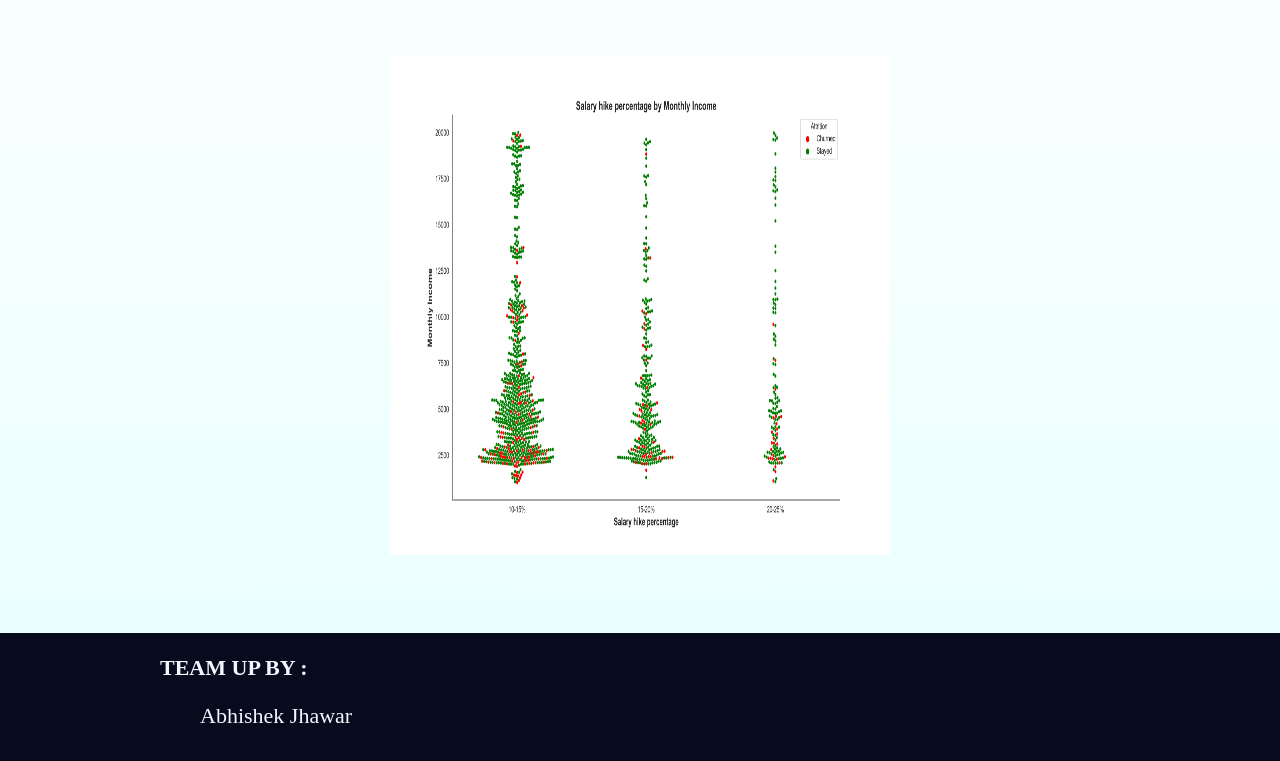
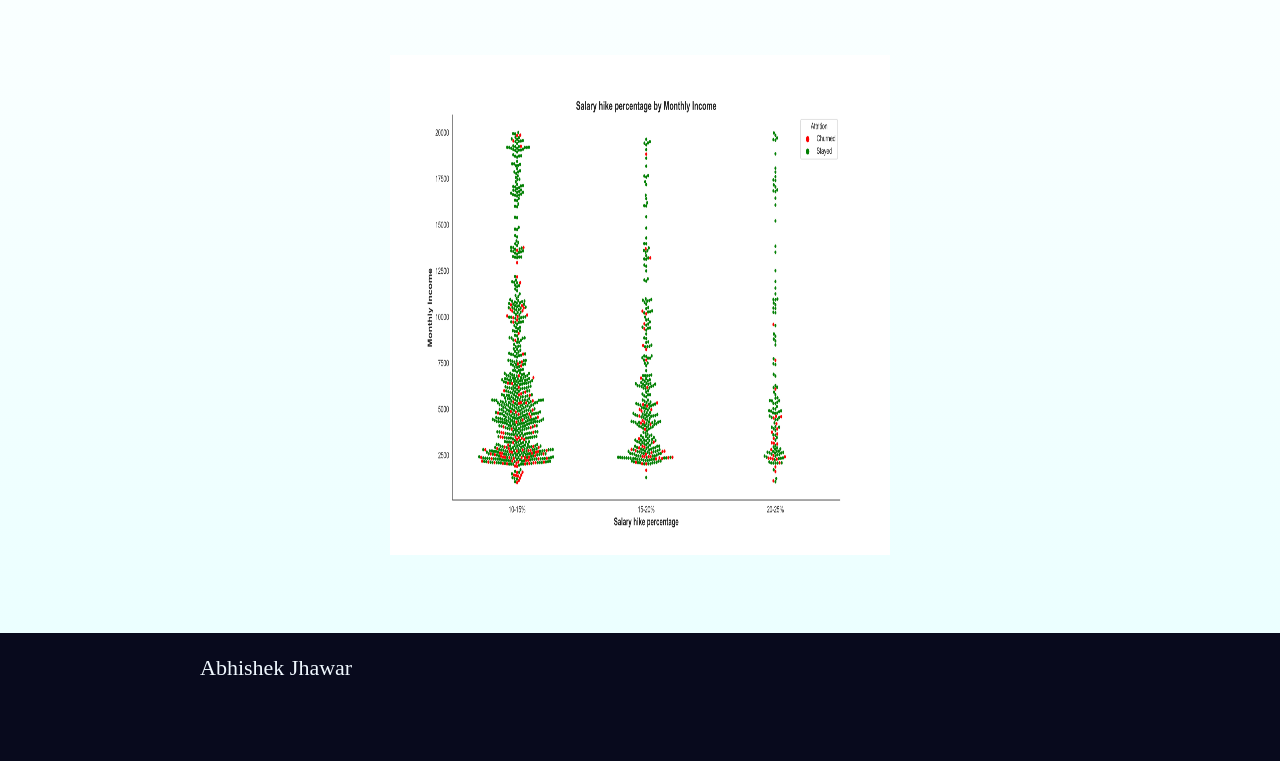
Before and after one commit to AJ2401/Employee-Churn-Analysis-and-Visualization-with-Web-Interface, a plain HTML site: page DS_PROJECT/index.html in a window 1280 px wide. Shown: the part 7991-8752 px from the top of the page. Drawn offline with Linux system fonts and the light colour scheme; files whose address does not match are found by name.

Commit message:
Update index.html

```diff
--- a/DS_PROJECT/index.html
+++ b/DS_PROJECT/index.html
@@ -115,7 +115,6 @@
       </div>
    </div>
    <div id="d3">
-      <h3>TEAM UP BY : </h3>
       <ul>
          <li>Abhishek Jhawar</li>
       </ul>
```
